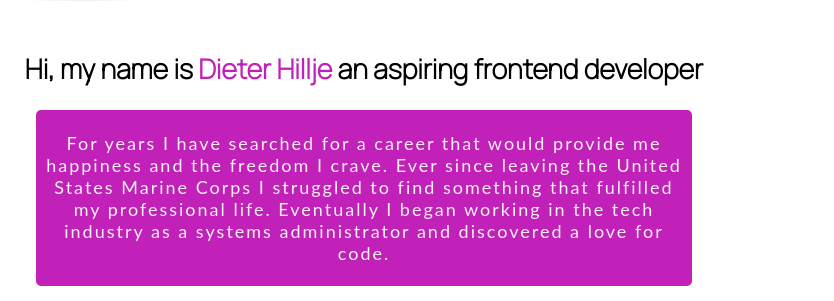
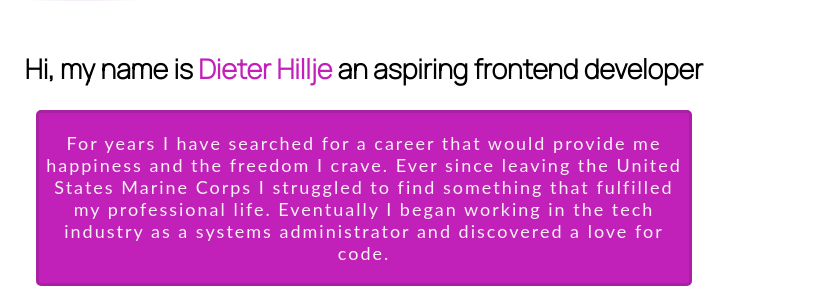
Before and after one commit to dhillje/dhillje.github.io, a plain HTML site: page index.html in a window 1280 px wide. Shown: the part 635-936 px from the top of the page, 446-1280 px from the left. Drawn offline with Linux system fonts and the light colour scheme; a web font is replaced by a local one.

Commit message:
Change to description box colors

```diff
--- a/dieterdev.css
+++ b/dieterdev.css
@@ -256,7 +256,7 @@ strong {
   justify-content: center;
   align-items: center;
   border-style: solid;
-  border-color: rgb(193, 33, 185);
+  border-color: rgb(168, 33, 162);
   margin-right: 20px;
   margin-left: 20px;
   border-radius: 5px;
```
